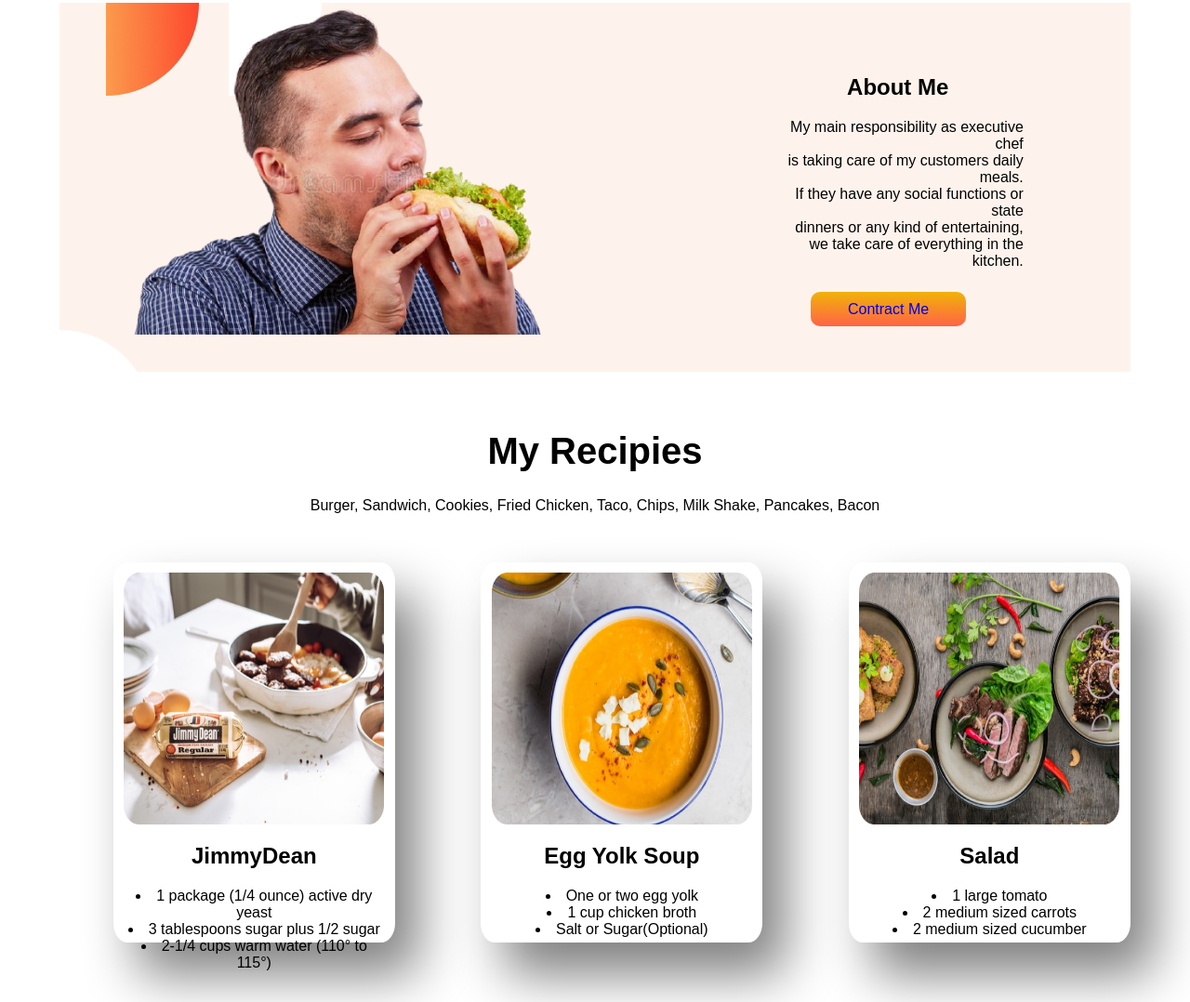
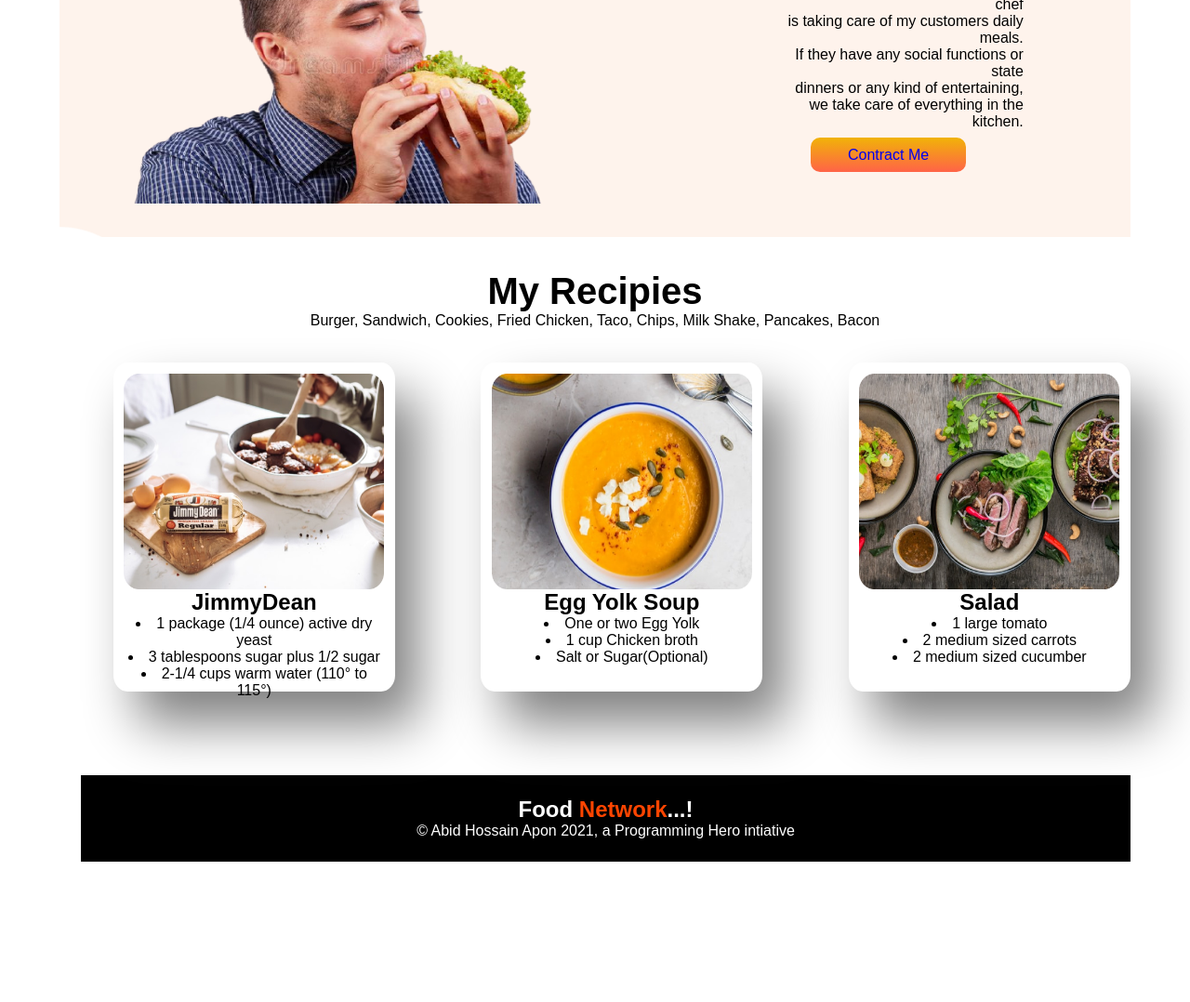
Before and after one commit to Abidapon/food-network, a plain HTML site: page index.html in a window 1280 px wide. Shown: the part 685-1763 px from the top of the page at 93% size. After the commit the page ends 1676 px from the top, so only its background shows below. Drawn offline with Linux system fonts and the light colour scheme; a web font is replaced by a local one.

Commit message:
Finally Assignment Done

```diff
--- a/index.html
+++ b/index.html
@@ -21,6 +21,7 @@
 </head>
 
 <body>
+
 
     <section class="flex-container">
         <div class="margin">
@@ -55,12 +56,12 @@
 
         <div class="right-side">
             <h2 class="about">About Me</h2>
-            <p> My main responsibility as executive chef <br>is taking care of my
-                customers daily meals. <br> If they have any social functions or state <br> dinners or
+            <p> My main responsibility as executive chef <br>is taking care of
+                my customers daily meals. <br> If they have any social functions or state <br> dinners or
                 any kind of entertaining, <br> we take care of everything in the kitchen.</p>
             <br>
 
-            <a class="button2" target="_blank" href="https://www.facebook.com/profile.php?id=100044067371132">Contract
+            <a id="button2" target="_blank" href="https://www.facebook.com/profile.php?id=100044067371132">Contract
                 Me</a>
         </div>
     </section>
@@ -90,8 +91,8 @@
                 <h2 class="title">Egg Yolk Soup</h2>
 
                 <p>
-                    <li>One or two egg yolk</li>
-                    <li>1 cup chicken broth</li>
+                    <li>One or two Egg Yolk</li>
+                    <li>1 cup Chicken broth</li>
                     <li>Salt or Sugar(Optional)</li>
 
                 </p>
@@ -106,12 +107,20 @@
                     <li>2 medium sized cucumber</li>
 
                 </p>
+
             </div>
 
         </div>
     </section>
-
-
+    <br>
+    <br>
+    <br>
+    <br>
+    <br>
+    <footer class="end">
+        <h2>Food <span class="text-color">Network</span>...!</h2>
+        <p>© Abid Hossain Apon 2021, a Programming Hero intiative</p>
+    </footer>
 </body>
 
 </html>
--- a/style.css
+++ b/style.css
@@ -9,11 +9,16 @@ body{
     margin: 5%;
 }
 
+
 .text-color{
     color:orangered;
 }
 .flex-container{
     display: flex;
+}
+*{
+    margin: 0;
+    padding: 0;
 }
 .half img{
       width: 70%;
@@ -31,9 +36,11 @@ body{
 .button{
     text-decoration: none;
     background-image: linear-gradient(rgb(241, 179, 8), tomato);
+
     padding: 10px 40px;
     border-radius: 10px;
     font-weight: 400;
+
 }
 .right-side{
     text-align: right;
@@ -50,7 +57,7 @@ body{
     text-align: left;
     height: 90%;
 }
-.button2{
+#button2{
     text-decoration: none;
     background-image: linear-gradient(rgb(241, 179, 8), tomato);
     padding: 10px 40px;
@@ -90,9 +97,11 @@ section{
 .title{
     text-align: center;
 }
+
 .des{
     text-align: center;
 }
+
 .shadow{
     width: 40%;
     margin-left: 5%;
@@ -103,3 +112,15 @@ section{
     padding-bottom: 1%;
     border-radius: 5%;
 }
+.middle{
+    text-align: center;
+}
+.end{
+    color: white;
+    text-align: center;
+    background-color: black;
+    margin-left: 2%;
+    background-position: center;
+    padding: 2%;
+    height: 5%;
+}
```
